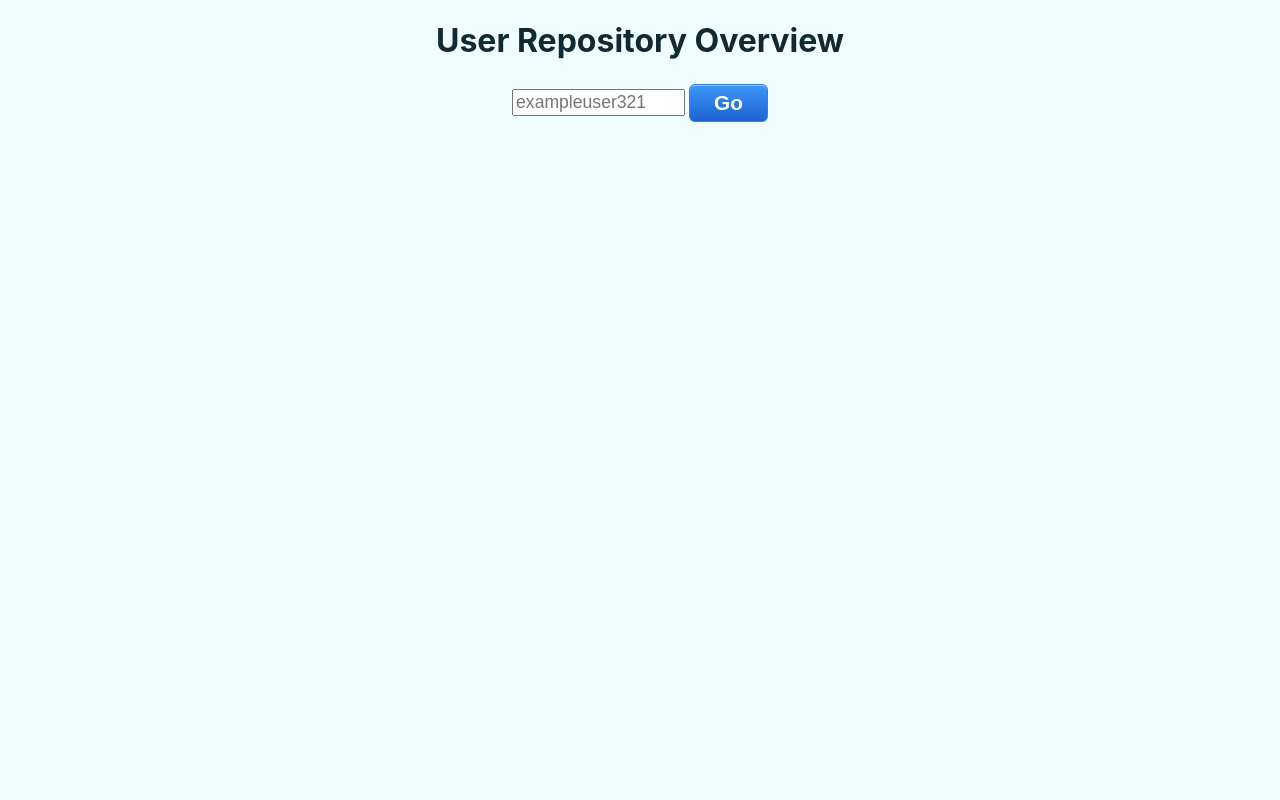
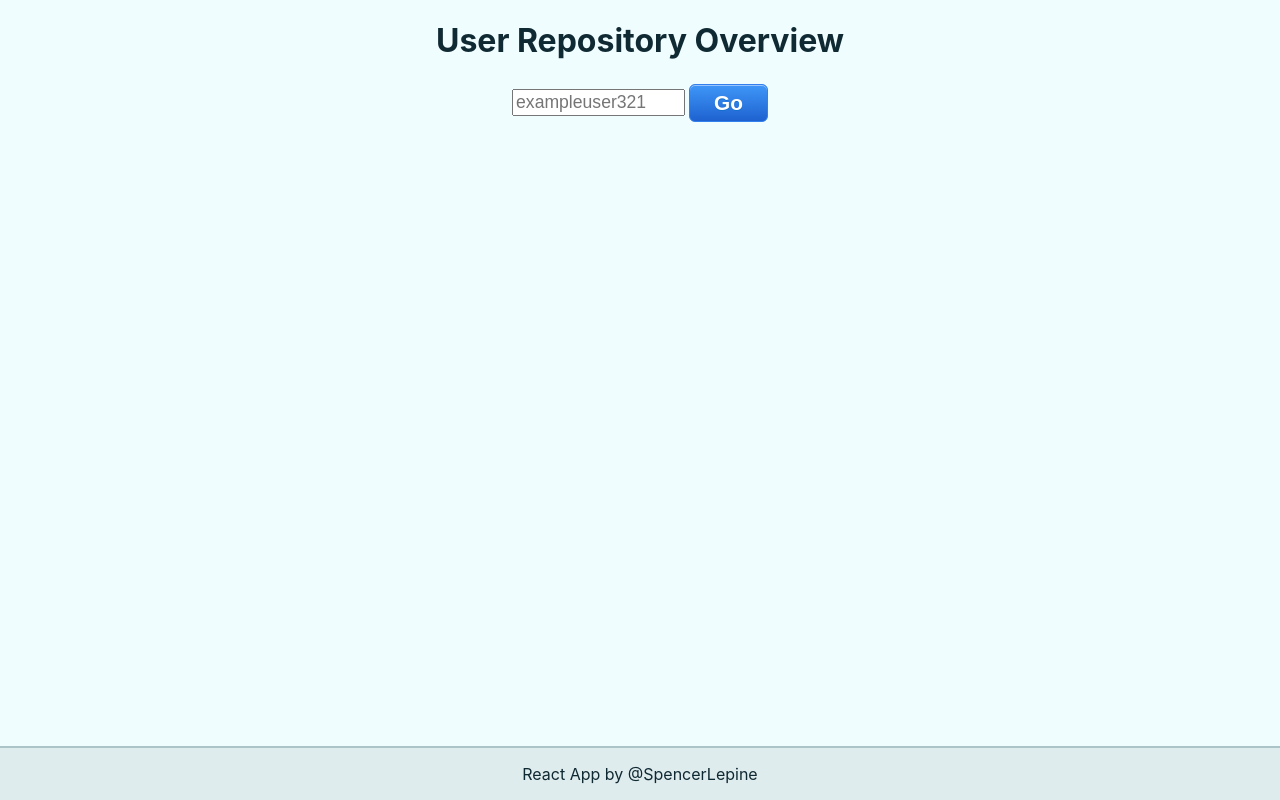
Before and after one commit to spencerlepine/github-api-react, a React (Create React App) app: page / in a window 1280 px wide. Built offline with nearby package versions, Linux system fonts and the light colour scheme.

Commit message:
add footer

```diff
--- a/src/App.css
+++ b/src/App.css
@@ -48,7 +48,7 @@ button:active {
 }
 
 .cardList {
-  margin: 2%;
+  margin: 2% 2% 6% 2%;
   display: grid;
   justify-content: space-evenly;
 }
@@ -88,3 +88,12 @@ button:active {
   from {transform: rotate(0Deg);}
   to {transform: rotate(360Deg);}
 }
+
+footer {
+  position: fixed;
+  text-align: center;
+  background-color: #dfecee;
+  width: 100%;
+  bottom: 0px;
+  border-top: 2px solid #aac4c7;
+}
--- a/src/App.js
+++ b/src/App.js
@@ -5,6 +5,7 @@ import Header from "./components/Header"
 import SelectUser from "./components/SelectUser"
 import DisplayCards from './components/DisplayCards';
 import Loading from "./components/Loading"
+import Footer from "./components/Footer"
 
 const fetch = require("node-fetch");
 
@@ -57,8 +58,8 @@ class App extends React.Component {
         <Header />
         <SelectUser githubCall={this.printFetch} resetResult={this.resetResult} />
         <Loading loadingState={this.state.isLoading} />
-        <br/>
         {searchResult}
+        <Footer />
     </div>
     );
   }
--- a/src/components/DisplayCards.js
+++ b/src/components/DisplayCards.js
@@ -11,7 +11,6 @@ class DisplayCards extends Component {
 
         return (
             <div className="cardList">
-                {/*HERE Found _2_ repos for user: _user_*/}
                  {cardList}
             </div>
         )
--- /dev/null
+++ b/src/components/Footer.js
@@ -0,0 +1,11 @@
+import React from "react"
+
+function Footer() {
+    return (
+        <footer>
+            <p>React App by @SpencerLepine</p>
+        </footer>
+    )
+}
+
+export default Footer
```
Also changed, not shown: 1 other file (tests, documents, lock files or other folders).
